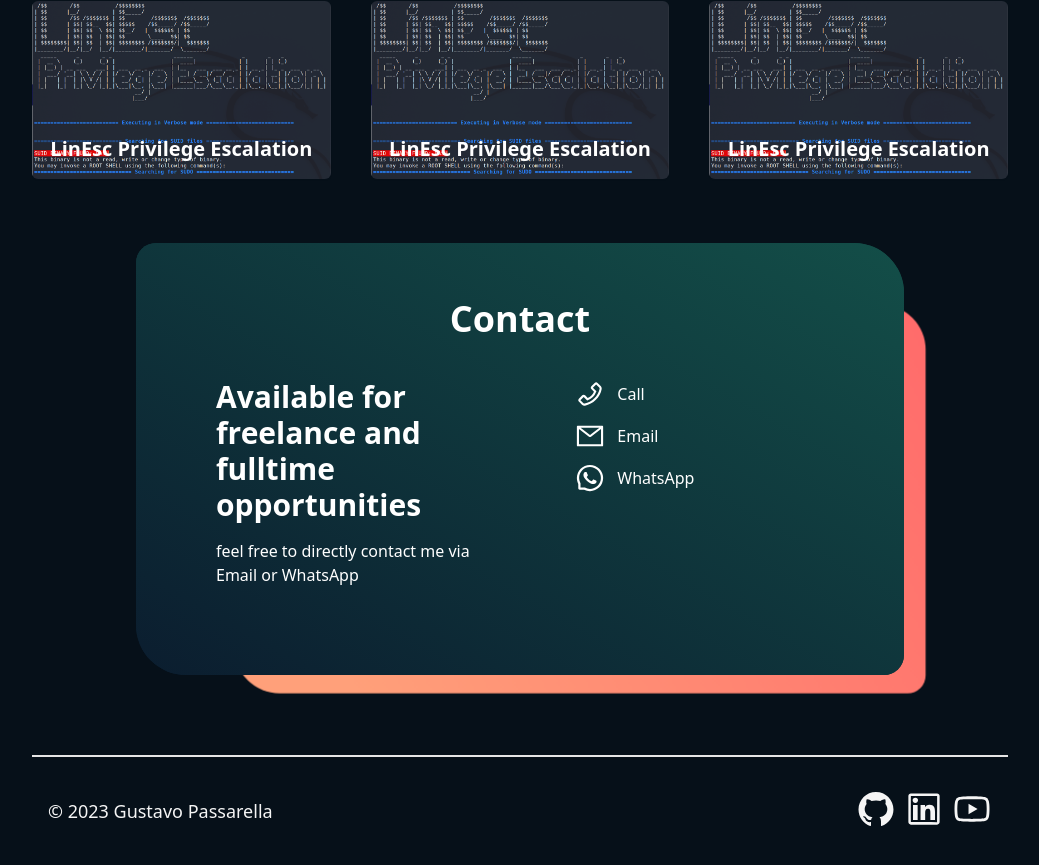
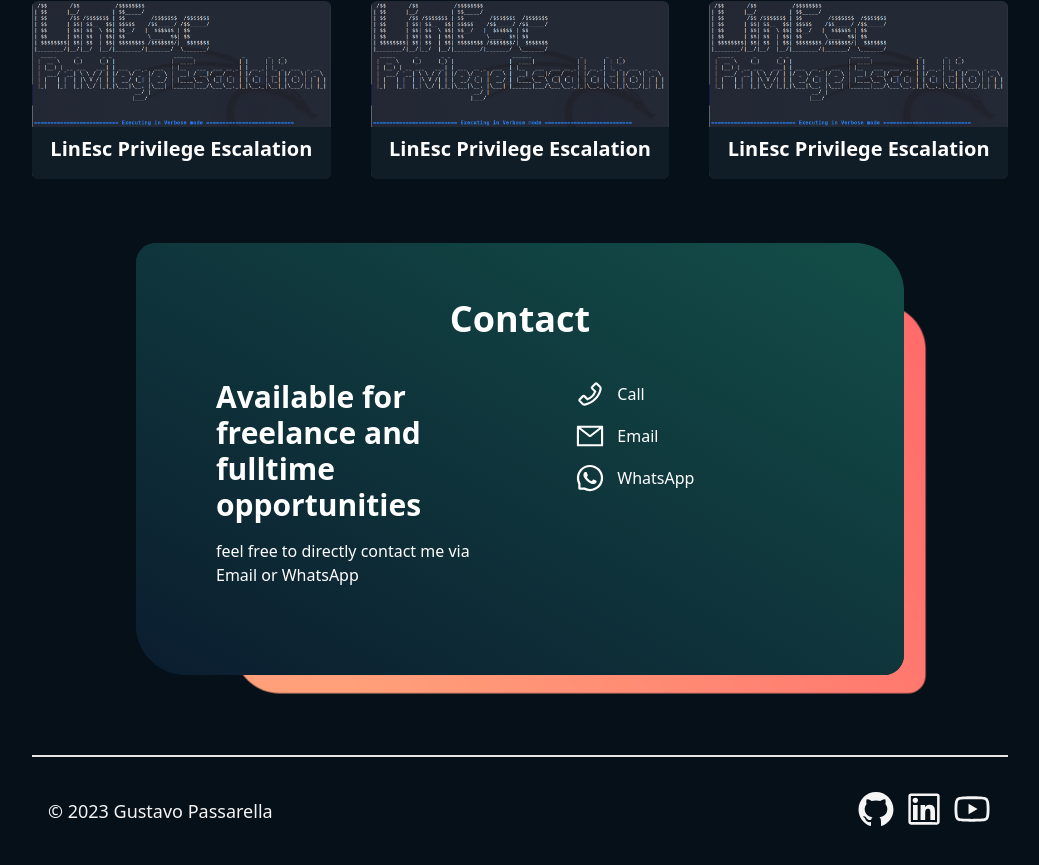
Before and after one commit to Gunnar50/portfolio-react-typescript, a React (Vite) app: page / in a window 1280 px wide. Shown: the part 1955-2820 px from the top of the page, without its empty margins (120-1159 px from the left). Built offline with nearby package versions, Linux system fonts and the light colour scheme.

Commit message:
refractor

```diff
--- a/src/styles/index.css
+++ b/src/styles/index.css
@@ -27,6 +27,7 @@
 		--muted-foreground: hsl(197, 67%, 18%);
 
 		--skills-bg: hsl(217, 19%, 27%);
+		--project-bg: #101c26;
 
 		--accent: hsl(0, 100%, 71%);
 		--accent-foreground: var(--foreground);
```
